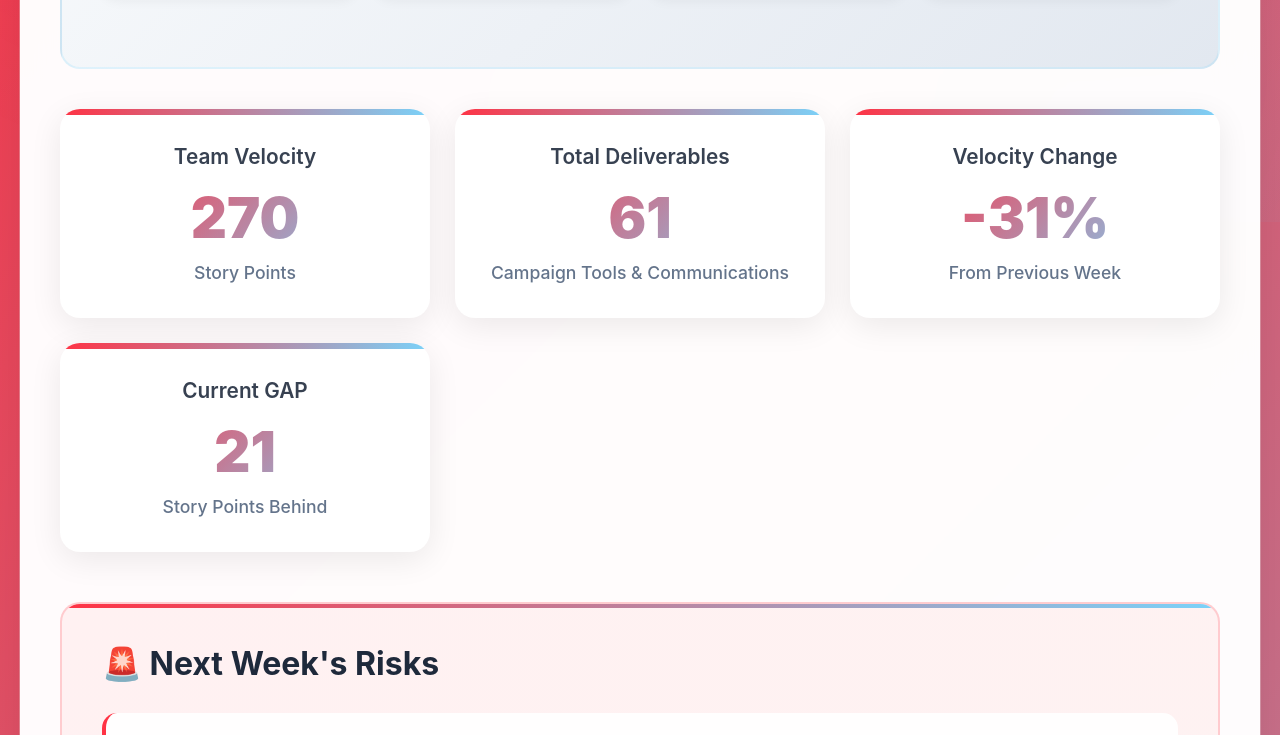
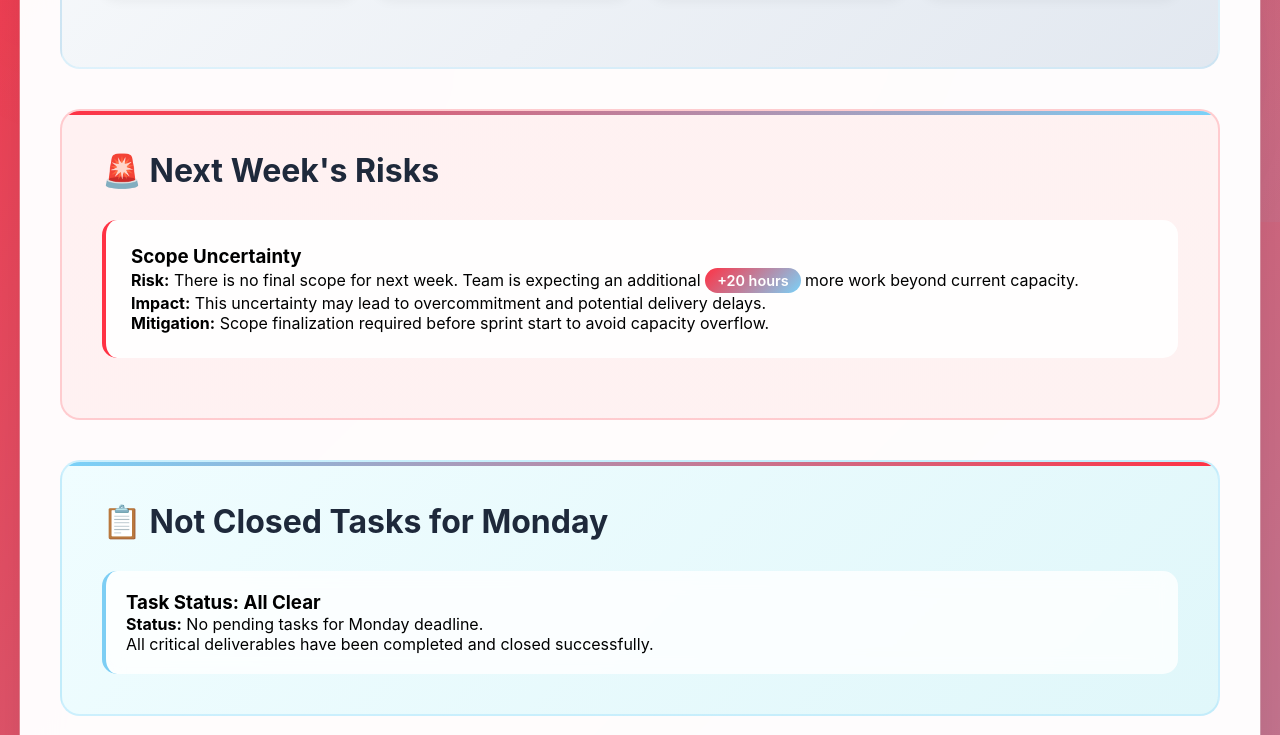
Before and after one commit to Luna-sa/capacity-report, a plain HTML site: page index.html in a window 1280 px wide. Shown: the part 578-1313 px from the top of the page. Drawn offline with nearby package versions, Linux system fonts and the light colour scheme.

Commit message:
small fixes

```diff
--- a/index.html
+++ b/index.html
@@ -778,30 +778,6 @@
                 </div>
             </div>
 
-            <!-- KPI Cards -->
-            <div class="kpi-cards">
-                <div class="kpi-card">
-                    <h3>Team Velocity</h3>
-                    <div class="value">270</div>
-                    <div class="description">Story Points</div>
-                </div>
-                <div class="kpi-card">
-                    <h3>Total Deliverables</h3>
-                    <div class="value">61</div>
-                    <div class="description">Campaign Tools & Communications</div>
-                </div>
-                <div class="kpi-card">
-                    <h3>Velocity Change</h3>
-                    <div class="value">-31%</div>
-                    <div class="description">From Previous Week</div>
-                </div>
-                <div class="kpi-card">
-                    <h3>Current GAP</h3>
-                    <div class="value">21</div>
-                    <div class="description">Story Points Behind</div>
-                </div>
-            </div>
-
             <!-- Risk Analysis Section -->
             <div class="risk-section">
                 <h2>🚨 Next Week's Risks</h2>
@@ -879,13 +855,13 @@
 
             <div class="analytics-grid">
                 <div class="analytics-card">
-                    <h3>📊 Story Points Distribution</h3>
+                    <h3>📊 Estimated Efforts (SP)</h3>
                     <div class="pie-chart-container">
                         <canvas id="storyPointsChart"></canvas>
                     </div>
                 </div>
                 <div class="analytics-card">
-                    <h3>⚡ Estimated Efforts Breakdown</h3>
+                    <h3>⚡ Estimated Efforts (Hours)</h3>
                     <div class="pie-chart-container">
                         <canvas id="effortsChart"></canvas>
                     </div>
```
